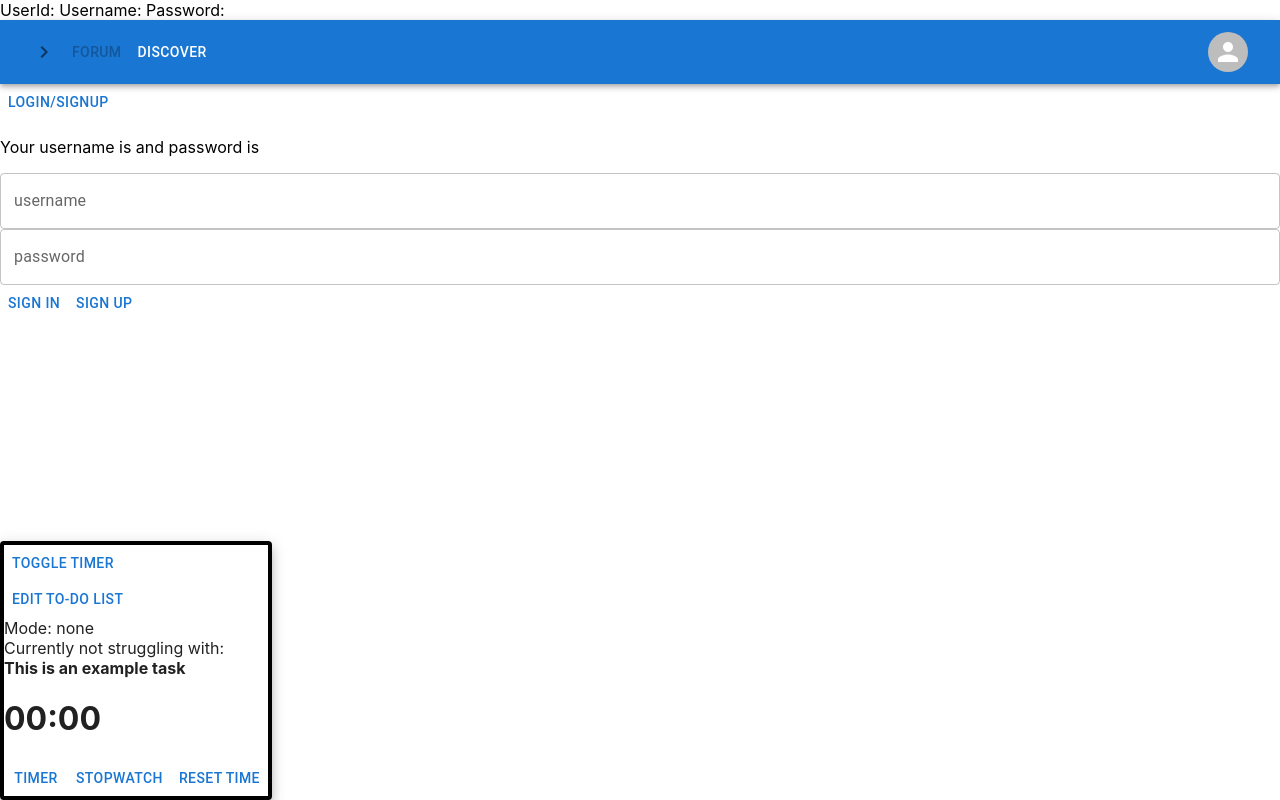
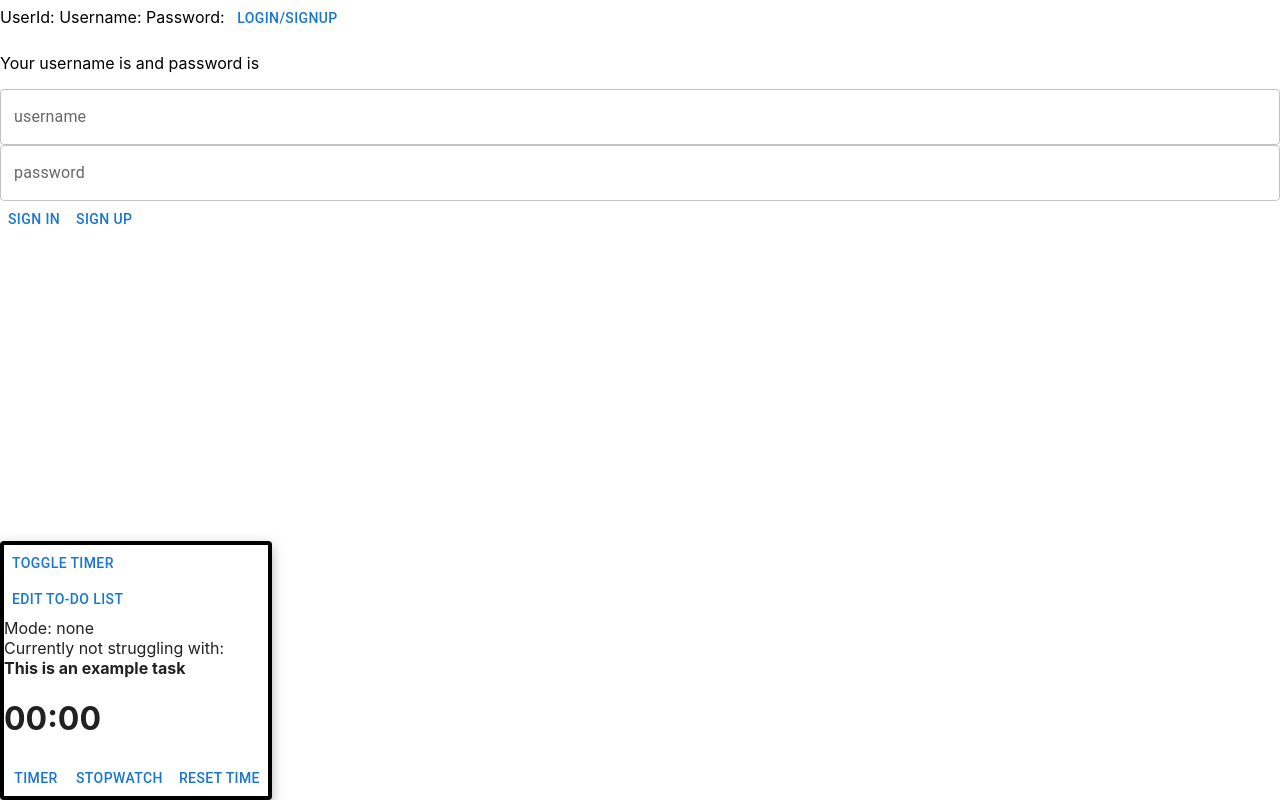
Before and after one commit to UTSCCSCC01/finalprojectf22-nostruggle, a React (Create React App) app in the folder client/: page / in a window 1280 px wide. Built offline with nearby package versions, Linux system fonts and the light colour scheme; no server answers; the HTML template or start-up script is replaced by a standard one.

Commit message:
NOS-34 hide nav bar if not signed in

```diff
--- a/client/src/App.jsx
+++ b/client/src/App.jsx
@@ -53,7 +53,7 @@ function App() {
     <>
       <UserProvider value={ { userState, setUserState } }>
         <>UserId: {userState.user._id} Username: {userState.user.username} Password: {userState.user.password}</>
-        <NavBar active='Forum' />
+        { userState.signedIn && <NavBar active='Forum' /> }
         <Button onClick={() => navigate("Catherine")}>Login/Signup</Button>
         { userState.signedIn &&
           <>
```
